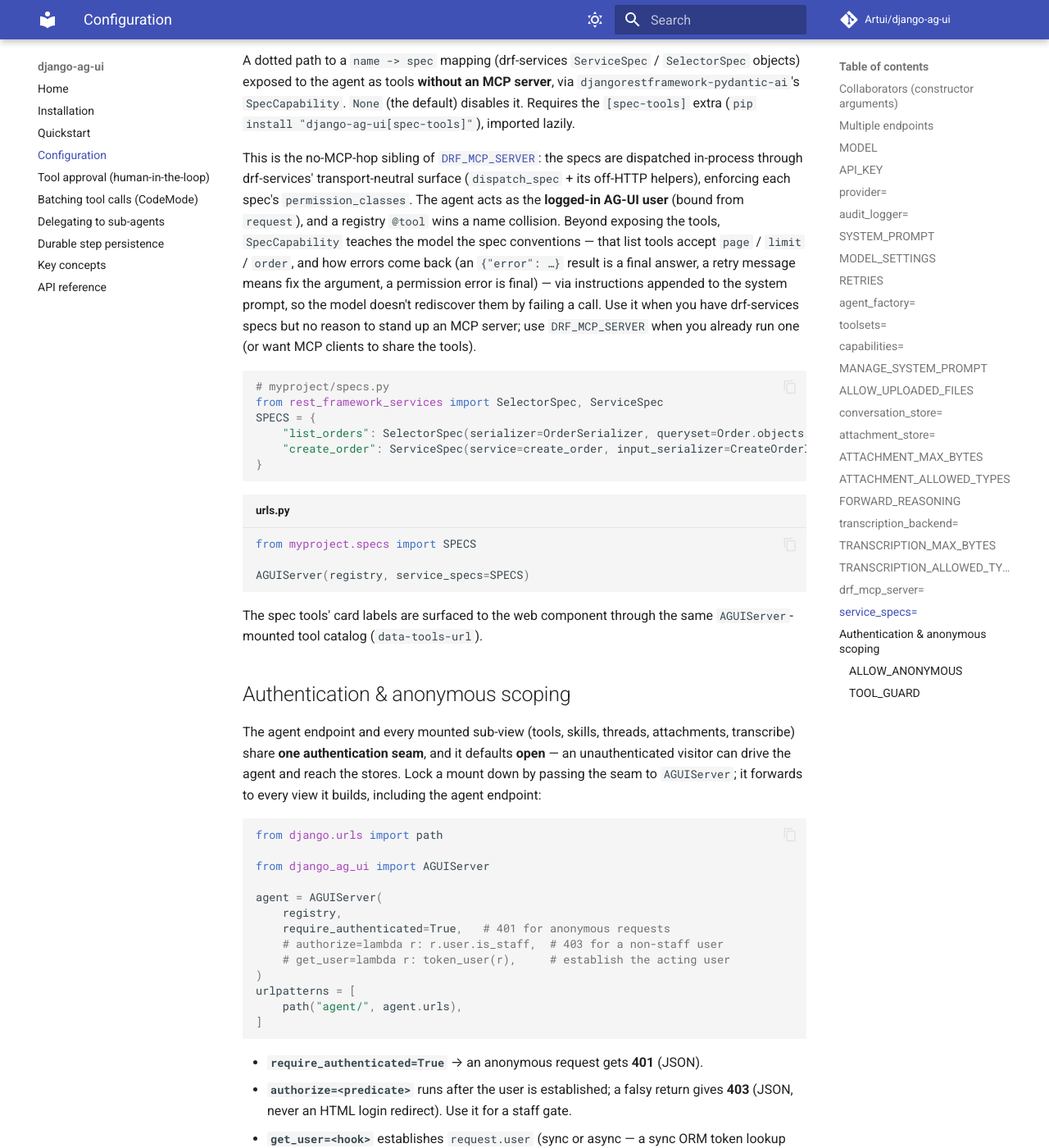
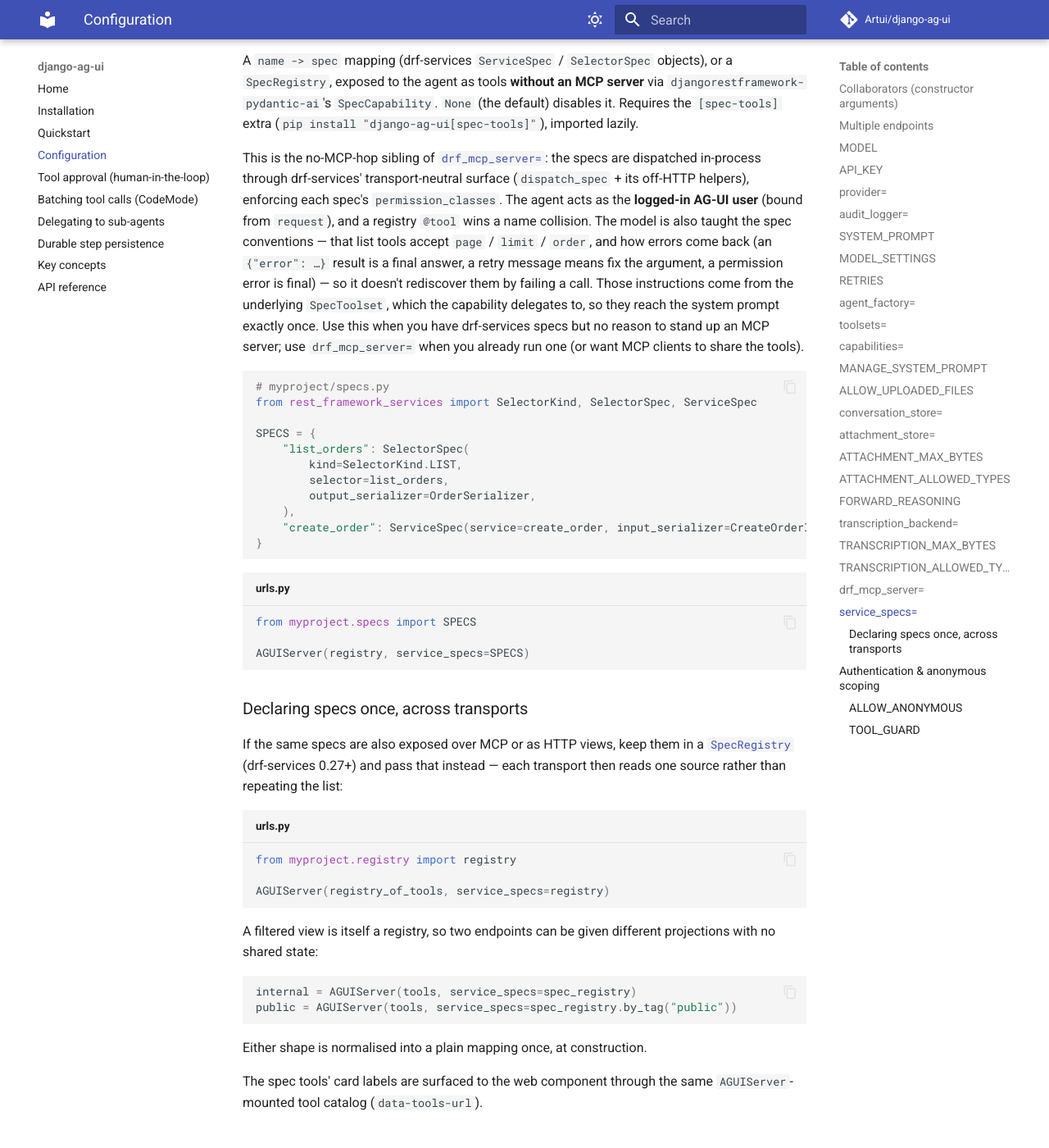
Before and after one commit to Artui/django-ag-ui, an MkDocs documentation site: the page built from docs/configuration.md, in a window 1280 px wide and 1400 px high, scrolled down 10398 px. Shown: the whole window at 82% size. Built offline with MkDocs 1.6.1 and Material for MkDocs 9.7.7, drawn with Linux system fonts in a browser that asks for light colours; comment, search, counter and statistics services are not loaded; some of the changed text lies outside the part shown.

Commit message:
Accept a SpecRegistry in service_specs, and fix stale persistence docs (0.22.0) (#49)
* Accept a SpecRegistry in service_specs, and fix stale persistence docs

drf-services 0.27 added SpecRegistry as the one declaration site for a
project exposing the same specs over several transports. AGUIServer now
takes one wherever it took a name -> spec mapping.

Normalisation happens once, at construction, and that is the design rather
than a convenience. Three things downstream consume this value and a
registry reaching any of them unresolved fails differently:
build_tool_catalog calls .items() (AttributeError), and the view's
tool-name reservation iterates it — a registry yields RegisteredSpec
records, not name strings, so the collision set fills with dataclasses and
silently stops detecting duplicate tool names across the @tool registry,
the drf-mcp bridge and the spec tools. Resolving at the entry point leaves
everything downstream untouched. The mapping is also copied, so a caller
mutating theirs afterwards no longer leaks in.

Three pins advance together. The last two are load-bearing, not
housekeeping: drf-mcp 0.12 capped drf-services at <0.26 while PAI 0.8
requires >=0.27, so raising one without the other leaves the extras
mutually uninstallable.

The docs audit found a genuinely broken instruction. Four pages told
readers to add "django_ag_ui.contrib.store" to INSTALLED_APPS and import
the default stores from it — that app moved to
django_pydantic_agent.contrib.store in 0.21.0's extraction and the docs
were never updated, so following them raised ModuleNotFoundError at
startup. All references repointed.

The service_specs reference was stale three separate ways: it called the
argument a dotted path (import_string was removed package-wide in 0.19.0),
its example built SelectorSpec(serializer=..., queryset=...) where neither
is a field and the required kind was missing, and it credited
SpecCapability with emitting the spec conventions, which moved onto
SpecToolset.get_instructions() in PAI 0.6.0.

Worth noting how the broken example survived: a snippet earlier in the same
file put a bare `...` after a keyword argument, a SyntaxError that made the
whole fence unparsable and therefore invisible to the kwarg checker. Fixing
it put the file back under check, which is what surfaced the SelectorSpec
call.

Co-Authored-By: Claude Opus 5 <noreply@anthropic.com>

* Release 0.22.0

---------

Co-authored-by: Claude Opus 5 <noreply@anthropic.com>

````diff
--- a/django_ag_ui/version.py
+++ b/django_ag_ui/version.py
@@ -1,5 +1,5 @@
 from __future__ import annotations
 
-__version__: str = "0.21.0"
+__version__: str = "0.22.0"
 
 __all__ = ["__version__"]
--- a/docs/configuration.md
+++ b/docs/configuration.md
@@ -448,30 +448,36 @@ AGUIServer(registry, drf_mcp_server=mcp_server)
 
 ## `service_specs=`
 
-A dotted path to a `name -> spec` mapping (drf-services `ServiceSpec` /
-`SelectorSpec` objects) exposed to the agent as tools **without an MCP server**,
-via `djangorestframework-pydantic-ai`'s `SpecCapability`. `None` (the default)
+A `name -> spec` mapping (drf-services `ServiceSpec` / `SelectorSpec` objects),
+or a `SpecRegistry`, exposed to the agent as tools **without an MCP server** via
+`djangorestframework-pydantic-ai`'s `SpecCapability`. `None` (the default)
 disables it. Requires the `[spec-tools]` extra
 (`pip install "django-ag-ui[spec-tools]"`), imported lazily.
 
-This is the no-MCP-hop sibling of [`DRF_MCP_SERVER`](#drf_mcp_server): the specs
+This is the no-MCP-hop sibling of [`drf_mcp_server=`](#drf_mcp_server): the specs
 are dispatched in-process through drf-services' transport-neutral surface
 (`dispatch_spec` + its off-HTTP helpers), enforcing each spec's
 `permission_classes`. The agent acts as the **logged-in AG-UI user** (bound from
-`request`), and a registry `@tool` wins a name collision. Beyond exposing the
-tools, `SpecCapability` teaches the model the spec conventions — that list tools
-accept `page` / `limit` / `order`, and how errors come back (an `{"error": …}`
-result is a final answer, a retry message means fix the argument, a permission
-error is final) — via instructions appended to the system prompt, so the model
-doesn't rediscover them by failing a call. Use it when you have drf-services
-specs but no reason to stand up an MCP server; use `DRF_MCP_SERVER` when you
-already run one (or want MCP clients to share the tools).
+`request`), and a registry `@tool` wins a name collision. The model is also
+taught the spec conventions — that list tools accept `page` / `limit` / `order`,
+and how errors come back (an `{"error": …}` result is a final answer, a retry
+message means fix the argument, a permission error is final) — so it doesn't
+rediscover them by failing a call. Those instructions come from the underlying
+`SpecToolset`, which the capability delegates to, so they reach the system prompt
+exactly once. Use this when you have drf-services specs but no reason to stand up
+an MCP server; use `drf_mcp_server=` when you already run one (or want MCP
+clients to share the tools).
 
 ```python
 # myproject/specs.py
-from rest_framework_services import SelectorSpec, ServiceSpec
+from rest_framework_services import SelectorKind, SelectorSpec, ServiceSpec
+
 SPECS = {
-    "list_orders": SelectorSpec(serializer=OrderSerializer, queryset=Order.objects.all()),
+    "list_orders": SelectorSpec(
+        kind=SelectorKind.LIST,
+        selector=list_orders,
+        output_serializer=OrderSerializer,
+    ),
     "create_order": ServiceSpec(service=create_order, input_serializer=CreateOrderInput),
 }
 ```
@@ -481,6 +487,29 @@ from myproject.specs import SPECS
 
 AGUIServer(registry, service_specs=SPECS)
 ```
+
+### Declaring specs once, across transports
+
+If the same specs are also exposed over MCP or as HTTP views, keep them in a
+[`SpecRegistry`](https://artui.github.io/djangorestframework-services/recipes/spec-registry/)
+(drf-services 0.27+) and pass that instead — each transport then reads one
+source rather than repeating the list:
+
+```python title="urls.py"
+from myproject.registry import registry
+
+AGUIServer(registry_of_tools, service_specs=registry)
+```
+
+A filtered view is itself a registry, so two endpoints can be given different
+projections with no shared state:
+
+```python
+internal = AGUIServer(tools, service_specs=spec_registry)
+public = AGUIServer(tools, service_specs=spec_registry.by_tag("public"))
+```
+
+Either shape is normalised into a plain mapping once, at construction.
 
 The spec tools' card labels are surfaced to the web component through the same
 `AGUIServer`-mounted tool catalog (`data-tools-url`).
````
Also changed, not shown: other parts of docs/configuration.md (+7 -7 lines), CHANGELOG.md (+61 -1 lines), docs/api.md (+4 -4 lines), docs/concepts.md (+2 -2 lines), docs/step-persistence.md (+2 -2 lines), pyproject.toml (+6 -6 lines), 3 other files.
